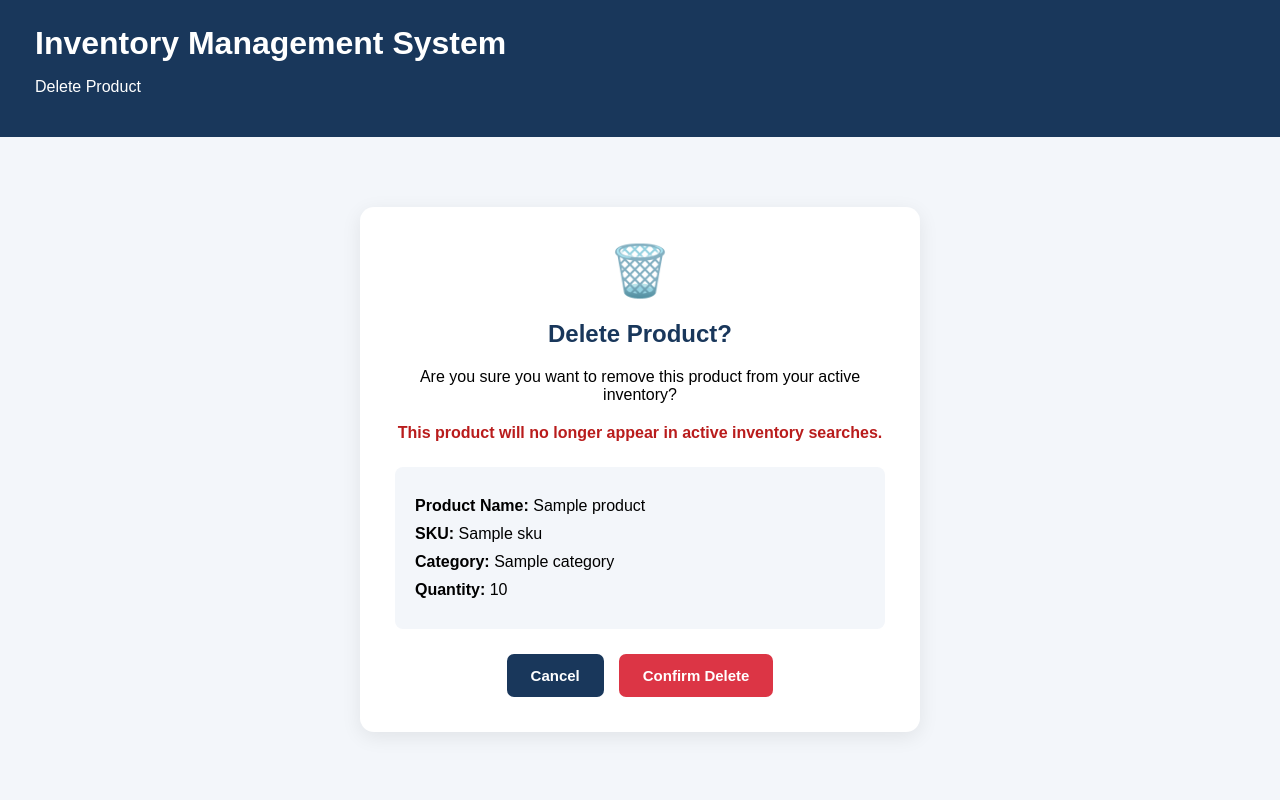
After one commit to preciousahuine/Project-IMS-, a Flask app: template Templates/delete_product.html in a window 1280 px wide. The commit adds this page. Run offline with Flask 3, Linux system fonts and the light colour scheme; the template is opened without the code that fills it: most values are stand-ins (such as "Sample title", 1, 10 or a date in 2020); some libraries are stand-ins or nearby versions.

Commit message:
Implement User Story 7 - Delete Product

```diff
--- /dev/null
+++ b/Templates/delete_product.html
@@ -0,0 +1,186 @@
+
+
+<!DOCTYPE html>
+<html lang="en">
+<head>
+    <meta charset="UTF-8">
+    <meta name="viewport"
+          content="width=device-width, initial-scale=1.0">
+
+    <title>Delete Product | IMS</title>
+
+    <style>
+        * {
+            box-sizing: border-box;
+        }
+
+        body {
+            margin: 0;
+            font-family: Arial, sans-serif;
+            background: #f3f6fa;
+            min-height: 100vh;
+        }
+
+        .page-header {
+            background: #19375b;
+            color: white;
+            padding: 25px 35px;
+        }
+
+        .page-header h1 {
+            margin: 0 0 8px;
+        }
+
+        .container {
+            max-width: 600px;
+            margin: 70px auto;
+            padding: 0 20px;
+        }
+
+        .delete-card {
+            background: white;
+            padding: 35px;
+            border-radius: 14px;
+            box-shadow: 0 5px 20px rgba(0,0,0,0.08);
+            text-align: center;
+        }
+
+        .delete-icon {
+            font-size: 50px;
+            margin-bottom: 15px;
+        }
+
+        h2 {
+            color: #19375b;
+        }
+
+        .warning {
+            color: #b91c1c;
+            font-weight: bold;
+            margin: 20px 0;
+        }
+
+        .product-details {
+            background: #f3f6fa;
+            border-radius: 8px;
+            padding: 20px;
+            margin: 25px 0;
+            text-align: left;
+        }
+
+        .product-details p {
+            margin: 10px 0;
+        }
+
+        .actions {
+            display: flex;
+            justify-content: center;
+            gap: 15px;
+            flex-wrap: wrap;
+        }
+
+        .btn {
+            padding: 13px 24px;
+            border-radius: 7px;
+            border: none;
+            text-decoration: none;
+            font-size: 15px;
+            font-weight: bold;
+            cursor: pointer;
+        }
+
+        .btn-delete {
+            background: #dc3545;
+            color: white;
+        }
+
+        .btn-delete:hover {
+            background: #b91c1c;
+        }
+
+        .btn-cancel {
+            background: #19375b;
+            color: white;
+        }
+
+        .btn-cancel:hover {
+            background: #365d89;
+        }
+    </style>
+</head>
+
+<body>
+
+    <header class="page-header">
+        <h1>Inventory Management System</h1>
+        <p>Delete Product</p>
+    </header>
+
+    <main class="container">
+
+        <div class="delete-card">
+
+            <div class="delete-icon">🗑️</div>
+
+            <h2>Delete Product?</h2>
+
+            <p>
+                Are you sure you want to remove this
+                product from your active inventory?
+            </p>
+
+            <p class="warning">
+                This product will no longer appear
+                in active inventory searches.
+            </p>
+
+            <div class="product-details">
+                <p>
+                    <strong>Product Name:</strong>
+                    {{ product.product_name }}
+                </p>
+
+                <p>
+                    <strong>SKU:</strong>
+                    {{ product.sku }}
+                </p>
+
+                <p>
+                    <strong>Category:</strong>
+                    {{ product.category or "N/A" }}
+                </p>
+
+                <p>
+                    <strong>Quantity:</strong>
+                    {{ product.quantity_in_stock }}
+                </p>
+            </div>
+
+            <div class="actions">
+
+                <a href="{{ url_for('search_product') }}"
+                   class="btn btn-cancel">
+                    Cancel
+                </a>
+
+                <form method="POST"
+                      action="{{ url_for('delete_product', product_id=product.product_id) }}">
+
+                    <input type="hidden"
+                           name="csrf_token"
+                           value="{{ csrf_token() }}">
+
+                    <button type="submit" class="btn btn-delete">
+                        Confirm Delete
+                    </button>
+
+                </form>
+
+            </div>
+
+        </div>
+
+    </main>
+
+</body>
+</html>
--- a/app.py
+++ b/app.py
@@ -585,5 +585,72 @@ def edit_product(product_id):
         if connection is not None:
             connection.close()
 
+
+@app.route("/products/<int:product_id>/delete", methods=["GET", "POST"])
+def delete_product(product_id):
+    # Check whether the user is logged in
+    if "user_id" not in session:
+        return redirect(url_for("login"))
+
+    # Only authorized users can delete products
+    if session.get("role") not in ["OWNER", "MANAGER", "STOREKEEPER"]:
+        return "Access denied.", 403
+
+    connection = None
+    cursor = None
+
+    try:
+        connection = get_db_connection()
+        cursor = connection.cursor(dictionary=True)
+
+        # Find the active product
+        cursor.execute(
+            """
+            SELECT * FROM products
+            WHERE product_id = %s AND is_active = TRUE
+            """,
+            (product_id,)
+        )
+
+        product = cursor.fetchone()
+
+        if product is None:
+            return "Product not found.", 404
+
+        # Display confirmation page
+        if request.method == "GET":
+            return render_template(
+                "delete_product.html",
+                product=product
+            )
+
+        # Soft delete the product after confirmation
+        cursor.execute(
+            """
+            UPDATE products
+            SET is_active = FALSE
+            WHERE product_id = %s AND is_active = TRUE
+            """,
+            (product_id,)
+        )
+
+        connection.commit()
+
+        flash("Product deleted successfully!", "success")
+        return redirect(url_for("search_product"))
+
+    except mysql.connector.Error:
+        if connection is not None:
+            connection.rollback()
+        return "Database error. Please try again.", 500
+
+    finally:
+        if cursor is not None:
+            cursor.close()
+
+        if connection is not None:
+            connection.close()
+
+
 if __name__ == "__main__":
     app.run(debug=True)
```
Also changed, not shown: Templates/search_product.html (+42 -5 lines).
